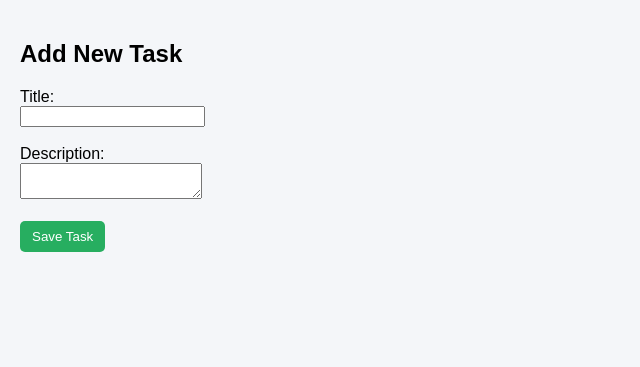
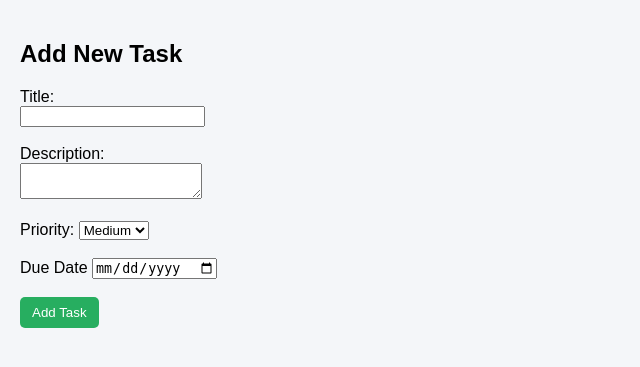
Before and after one commit to Sparsh015/todo_project_django, a Django app: page /add/ in a window 1280 px wide. Shown: the part 54-421 px from the top of the page, without its empty margins (0-640 px from the left). Run offline with Django 5.2, Linux system fonts and the light colour scheme.

Commit message:
priority function and due date added

```diff
--- a/todo_project/tasks/views.py
+++ b/todo_project/tasks/views.py
@@ -12,10 +12,13 @@ def add_task(request):
     if request.method == "POST":
         title = request.POST.get('title')
         description = request.POST.get('description')
-
+        priority=request.POST.get('priority')
+        due_date=request.POST.get('due_date')
         Task.objects.create(
             title=title,
-            description=description
+            description=description,
+            priority=priority,
+            due_date=due_date
         )
 
         return redirect('task_list')
--- a/todo_project/templates/tasks/add_task.html
+++ b/todo_project/templates/tasks/add_task.html
@@ -13,8 +13,18 @@
     <label>Description:</label><br>
     <textarea name="description"></textarea><br><br>
 
+    <label>Priority:</label>
+    <select name="priority" >
+        <option value="Low">Low</option>
+        <option value="Medium" selected>Medium</option>
+        <option value="High">High</option>
+    </select><br><br>
+
+    <label >Due Date</label>
+    <input type="date", name = "due_date"><br><br>
+
     <button type="submit" class="btn btn-add">
-        Save Task
+        Add Task
     </button>
 </form>
 
--- a/todo_project/templates/tasks/task_list.html
+++ b/todo_project/templates/tasks/task_list.html
@@ -18,6 +18,11 @@
 
     <p>{{ task.description }}</p>
 
+    <p>Priority: {{ task.priority }}</p>
+
+    {% if task.due_date %}
+        <p>Due: {{ task.due_date }}</p>
+    {% endif %}
     <p>Status:
         {% if task.completed %}
             ✅ Completed
```
Also changed, not shown: todo_project/tasks/models.py (+7 -0 lines), todo_project/tasks/migrations/0002_task_due_date_task_priority.py (added).
